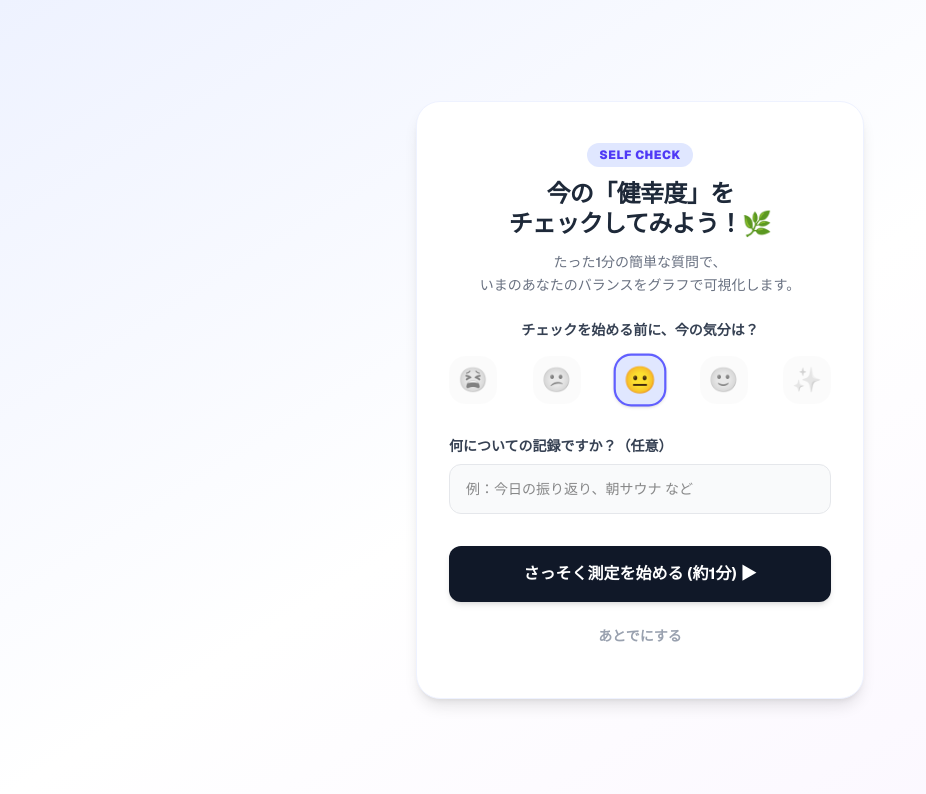
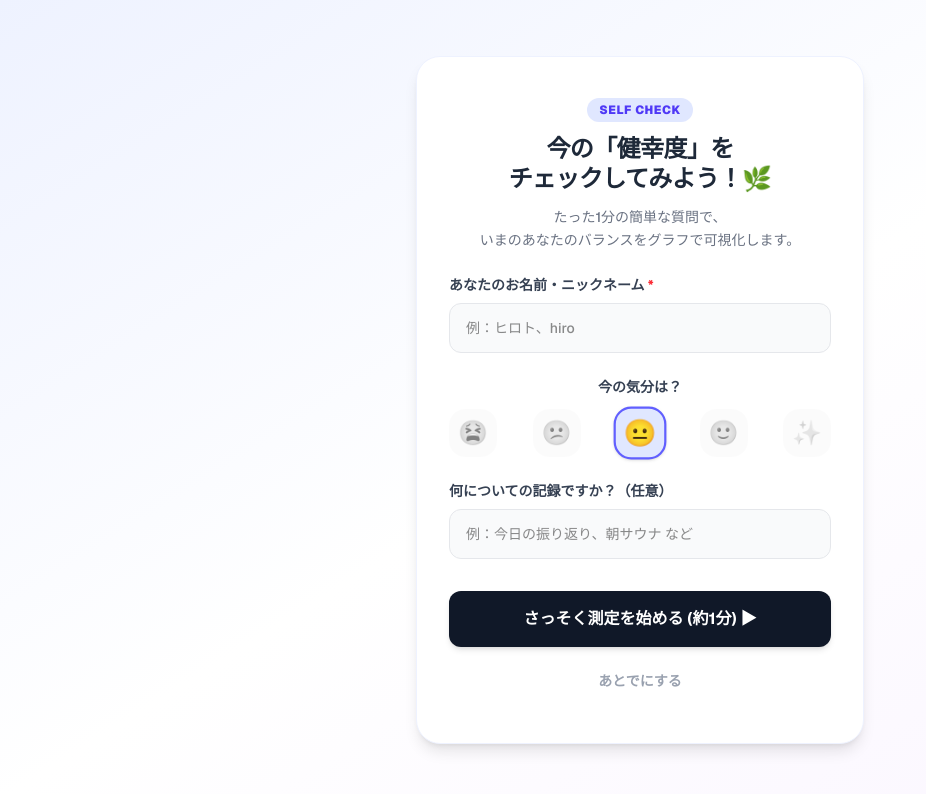
Before and after one commit to hiroto-code/2hfs-app, a Next.js app: page /create-private-event in a window 1280 px wide. Shown: the top 794 px of the page, without its empty margins (0-926 px from the left). Built offline with nearby package versions, Linux system fonts and the light colour scheme; no server answers.

Commit message:
feat: プライベートイベント作成画面にニックネーム入力欄を追加

```diff
--- a/app/create-private-event/page.tsx
+++ b/app/create-private-event/page.tsx
@@ -1,29 +1,73 @@
 'use client';
 
-import { useState } from 'react';
+import { useState, useEffect } from 'react';
 import { useRouter } from 'next/navigation';
-import { supabase } from '../../lib/supabase'; // ← ここを `../../` に修正しました！
+import { supabase } from '../../lib/supabase';
 
 export default function PrivateLogPage() {
   const router = useRouter();
+  const [displayName, setDisplayName] = useState<string>('');
   const [score, setScore] = useState<number>(3);
   const [memo, setMemo] = useState<string>('');
   const [isSubmitting, setIsSubmitting] = useState(false);
   const [errorMsg, setErrorMsg] = useState<string>('');
 
+  // 💡 前回入力した名前があればローカルストレージから自動で初期セット
+  useEffect(() => {
+    const savedName = localStorage.getItem('user_display_name');
+    if (savedName) {
+      setDisplayName(savedName);
+    }
+  }, []);
+
   const handleSubmit = async (e: React.FormEvent) => {
     e.preventDefault();
+
+    // 名前の入力チェック
+    if (!displayName.trim()) {
+      setErrorMsg('お名前（ニックネーム）を入力してください。');
+      return;
+    }
+
     setIsSubmitting(true);
     setErrorMsg('');
 
     try {
-      // 1. プライベートイベントのタイトルを生成
+      // 💡 1. ログイン中のユーザー情報を取得
+      const { data: { user } } = await supabase.auth.getUser();
+      const currentEmail = user?.email;
+      const participantId = currentEmail || user?.id;
+
+      // 💡 2. ニックネームを `user_profiles` テーブルに保存/更新（upsert）
+      if (participantId) {
+        // ローカルストレージにも保存しておく（次回以降の入力省略用）
+        localStorage.setItem('user_display_name', displayName.trim());
+
+        const profileData: any = {
+          display_name: displayName.trim(),
+          updated_at: new Date().toISOString(),
+        };
+
+        if (currentEmail) {
+          profileData.email = currentEmail;
+          profileData.participant_id = currentEmail;
+        } else if (user?.id) {
+          profileData.participant_id = user.id;
+        }
+
+        // profilesテーブルへ上書きまたは新規作成
+        await supabase
+          .from('user_profiles')
+          .upsert(profileData, { onConflict: currentEmail ? 'email' : 'participant_id' });
+      }
+
+      // 3. プライベートイベントのタイトルを生成
       const eventTitle = `【プライベート】${memo.trim() || '今日の振り返り'}`;
 
       // 今日の日付を取得 (YYYY-MM-DD)
       const today = new Date().toISOString().split('T')[0];
 
-      // 2. Supabaseのeventsテーブルに新規イベントを自動作成
+      // 4. Supabaseのeventsテーブルに新規イベントを自動作成
       const { data: newEvent, error } = await supabase
         .from('events')
         .insert([
@@ -38,8 +82,8 @@ export default function PrivateLogPage() {
       if (error) throw error;
 
       if (newEvent && newEvent.id) {
-        // 3. 作成されたイベントIDを使って、実際のアンケート回答画面へ自動遷移
-router.push(`/private-survey/${newEvent.id}`);
+        // 5. 作成されたイベントIDを使って、実際のアンケート回答画面へ自動遷移
+        router.push(`/private-survey/${newEvent.id}`);
       }
 
     } catch (err: any) {
@@ -73,10 +117,25 @@ router.push(`/private-survey/${newEvent.id}`);
         {/* 入力フォーム */}
         <form onSubmit={handleSubmit} className="px-8 pb-10 relative z-10">
 
+          {/* 💡 お名前（ニックネーム）入力欄（追加） */}
+          <div className="mb-6">
+            <label className="block text-gray-700 font-bold mb-2 text-sm">
+              あなたのお名前・ニックネーム <span className="text-red-500">*</span>
+            </label>
+            <input
+              type="text"
+              required
+              value={displayName}
+              onChange={(e) => setDisplayName(e.target.value)}
+              placeholder="例：ヒロト、hiro"
+              className="w-full border border-gray-200 rounded-xl px-4 py-3.5 focus:ring-2 focus:ring-indigo-500 focus:border-indigo-500 outline-none transition-all text-sm bg-gray-50 focus:bg-white font-medium"
+            />
+          </div>
+
           {/* 気分入力 */}
-          <div className="mb-8">
-            <label className="block text-gray-700 font-bold mb-4 text-center text-sm">
-              チェックを始める前に、今の気分は？
+          <div className="mb-6">
+            <label className="block text-gray-700 font-bold mb-3 text-center text-sm">
+              今の気分は？
             </label>
             <div className="flex justify-between items-center gap-2">
               {[
```
